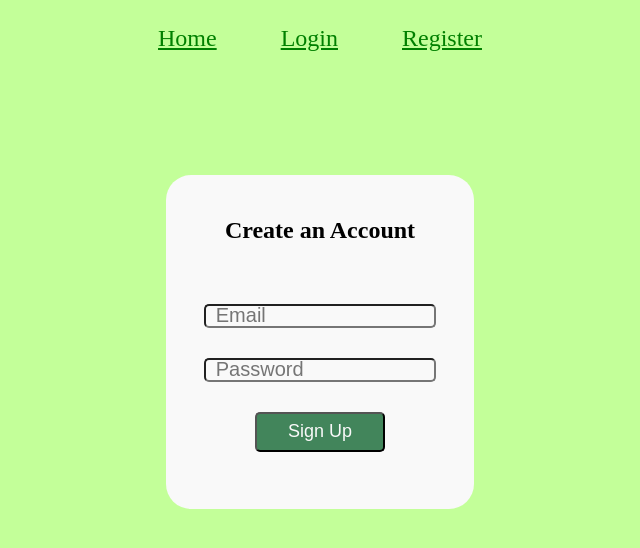
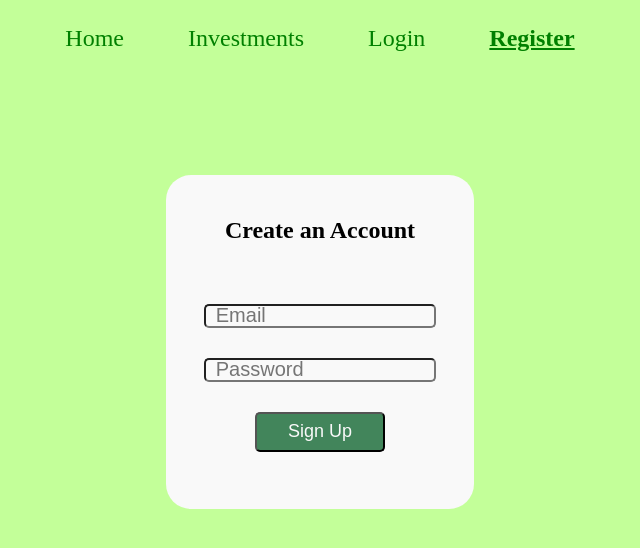
Before and after one commit to gshawnr/caerus_react, a React (Create React App) app: page /register in a window 1280 px wide. Shown: the top 548 px of the page, without its empty margins (320-960 px from the left). Built offline with nearby package versions, Linux system fonts and the light colour scheme.

Commit message:
change the landing page to Home

```diff
--- a/src/App.js
+++ b/src/App.js
@@ -1,6 +1,7 @@
 import "./App.css";
+import Home from "./components/Home";
 import Login from "./components/Login";
-import Home from "./components/Home";
+import Investments from "./components/Investments";
 import Register from "./components/Register";
 import { Routes, Route } from "react-router-dom";
 
@@ -8,6 +9,7 @@ function App() {
   return (
     <Routes>
       <Route path="/" element={<Home />} />
+      <Route path="/investments" element={<Investments />} />
       <Route path="/register" element={<Register />} />
       <Route path="/login" element={<Login />} />
     </Routes>
--- a/src/components/Home.css
+++ b/src/components/Home.css
@@ -1,9 +1,4 @@
-.tableContainer {
-  height: 500px;
-  margin: 5% 15%;
+.homeContainer h1 {
+  margin-top: 10%;
+  text-align: center;
 }
-
-.tableContainer button {
-  width: 100%;
-  margin-top: 3px;
-}
--- a/src/components/Home.jsx
+++ b/src/components/Home.jsx
@@ -1,153 +1,12 @@
-import React, { useEffect, useState } from "react";
+import ReactDOM from "react-dom";
 import "./Home.css";
-import Table from "./Table";
-import AddModal from "./AddModal";
-import EditModal from "./EditModal";
-import {
-  calculateTableData,
-  investmentFormatter,
-} from "../services/CalculationService";
-import { apiCall } from "../services/ApiServices";
 
-function Home() {
-  const [investments, setInvestments] = useState([]);
-  const [refreshApp, setRefreshApp] = useState(false);
-  const [isLoaded, setIsLoaded] = useState(false);
-  const [fetchErrorMsg, setFetchErrorMsg] = useState(null);
-  const [fetchErrorCode, setFetchErrorCode] = useState(null);
-  const [addModal, setAddModal] = useState(false);
-  const [openEditModal, setOpenEditModal] = useState(false);
-  const [editInv, setEditInv] = useState(null);
-
-  useEffect(() => {
-    const getInvestment = async () => {
-      try {
-        const items = await apiCall(
-          `${process.env.REACT_APP_BASEURL}/investments`,
-          "GET"
-        );
-        const updatedInv = await calculateTableData(items);
-
-        setInvestments(updatedInv);
-        setFetchErrorMsg(null);
-        setFetchErrorCode(null);
-        setIsLoaded(true);
-        setRefreshApp(false);
-      } catch (err) {
-        console.log(JSON.stringify(err));
-        const { message = "error fetching data", statusCode = 500 } =
-          JSON.parse(err.message) || {};
-        setFetchErrorMsg(message);
-        setFetchErrorCode(statusCode);
-        setIsLoaded(false);
-        setRefreshApp(false);
-      }
-    };
-
-    getInvestment();
-  }, [refreshApp]);
-
-  const handleAddBtn = (e) => {
-    setAddModal(true);
-  };
-
-  const handleAddInvestment = async (inv) => {
-    try {
-      inv = investmentFormatter(inv);
-
-      await apiCall(
-        `${process.env.REACT_APP_BASEURL}/equities/add`,
-        "POST",
-        JSON.stringify(inv)
-      );
-
-      setAddModal(false);
-      setRefreshApp(true);
-    } catch (err) {
-      console.log("error adding investment", err.status, err.message);
-    }
-  };
-
-  const handleDeleteInvestment = async (inv) => {
-    try {
-      await apiCall(
-        `${process.env.REACT_APP_BASEURL}/equities/remove`,
-        "POST",
-        JSON.stringify({ ticker: inv.ticker })
-      );
-
-      setOpenEditModal(false);
-      setRefreshApp(true);
-    } catch (err) {
-      console.log("delete error: ", err);
-    }
-  };
-
-  const handleEditInvestment = async (obj) => {
-    try {
-      setEditInv(obj);
-      setOpenEditModal(true);
-    } catch (err) {
-      console.log("edit error", err);
-    }
-  };
-
-  const submitEdit = async (obj) => {
-    closeEditModal();
-    obj = investmentFormatter(obj);
-
-    await apiCall(
-      `${process.env.REACT_APP_BASEURL}/equities/edit`,
-      "PUT",
-      JSON.stringify(obj)
-    );
-
-    setRefreshApp(true);
-  };
-
-  const closeAddModal = () => {
-    setAddModal((prev) => {
-      return !prev;
-    });
-  };
-
-  const closeEditModal = () => {
-    setOpenEditModal((prev) => {
-      return !prev;
-    });
-  };
-
+const Home = () => {
   return (
-    <div className="Parent">
-      {!isLoaded && !fetchErrorMsg ? (
-        <h3> loading ... </h3>
-      ) : fetchErrorMsg && fetchErrorCode === 401 ? (
-        <h3>Session Expired. Please login again.</h3>
-      ) : fetchErrorMsg ? (
-        <h3>Error loading page. Please try back later.</h3>
-      ) : (
-        <div className="tableContainer">
-          {addModal && (
-            <AddModal
-              closeModal={closeAddModal}
-              addInv={handleAddInvestment}
-            ></AddModal>
-          )}
-          {openEditModal && (
-            <EditModal
-              deleteInv={handleDeleteInvestment}
-              onEdit={submitEdit}
-              closeModal={closeEditModal}
-            >
-              {editInv}
-            </EditModal>
-          )}
-          <Table handleRowClick={handleEditInvestment} data={investments} />
-          <button onClick={handleAddBtn}>Add</button>
-        </div>
-      )}
+    <div className="homeContainer">
+      <h1>Welcome to the homepage ... where I have done nothing</h1>
     </div>
   );
-}
+};
 
 export default Home;
--- /dev/null
+++ b/src/components/Investments.css
@@ -0,0 +1,9 @@
+.tableContainer {
+  height: 500px;
+  margin: 5% 15%;
+}
+
+.tableContainer button {
+  width: 100%;
+  margin-top: 3px;
+}
--- /dev/null
+++ b/src/components/Investments.jsx
@@ -0,0 +1,153 @@
+import React, { useEffect, useState } from "react";
+import "./Investments.css";
+import Table from "./Table";
+import AddModal from "./AddModal";
+import EditModal from "./EditModal";
+import {
+  calculateTableData,
+  investmentFormatter,
+} from "../services/CalculationService";
+import { apiCall } from "../services/ApiServices";
+
+function Home() {
+  const [investments, setInvestments] = useState([]);
+  const [refreshApp, setRefreshApp] = useState(false);
+  const [isLoaded, setIsLoaded] = useState(false);
+  const [fetchErrorMsg, setFetchErrorMsg] = useState(null);
+  const [fetchErrorCode, setFetchErrorCode] = useState(null);
+  const [addModal, setAddModal] = useState(false);
+  const [openEditModal, setOpenEditModal] = useState(false);
+  const [editInv, setEditInv] = useState(null);
+
+  useEffect(() => {
+    const getInvestment = async () => {
+      try {
+        const items = await apiCall(
+          `${process.env.REACT_APP_BASEURL}/investments`,
+          "GET"
+        );
+        const updatedInv = await calculateTableData(items);
+
+        setInvestments(updatedInv);
+        setFetchErrorMsg(null);
+        setFetchErrorCode(null);
+        setIsLoaded(true);
+        setRefreshApp(false);
+      } catch (err) {
+        console.log(JSON.stringify(err));
+        const { message = "error fetching data", statusCode = 500 } =
+          JSON.parse(err.message) || {};
+        setFetchErrorMsg(message);
+        setFetchErrorCode(statusCode);
+        setIsLoaded(false);
+        setRefreshApp(false);
+      }
+    };
+
+    getInvestment();
+  }, [refreshApp]);
+
+  const handleAddBtn = (e) => {
+    setAddModal(true);
+  };
+
+  const handleAddInvestment = async (inv) => {
+    try {
+      inv = investmentFormatter(inv);
+
+      await apiCall(
+        `${process.env.REACT_APP_BASEURL}/equities/add`,
+        "POST",
+        JSON.stringify(inv)
+      );
+
+      setAddModal(false);
+      setRefreshApp(true);
+    } catch (err) {
+      console.log("error adding investment", err.status, err.message);
+    }
+  };
+
+  const handleDeleteInvestment = async (inv) => {
+    try {
+      await apiCall(
+        `${process.env.REACT_APP_BASEURL}/equities/remove`,
+        "POST",
+        JSON.stringify({ ticker: inv.ticker })
+      );
+
+      setOpenEditModal(false);
+      setRefreshApp(true);
+    } catch (err) {
+      console.log("delete error: ", err);
+    }
+  };
+
+  const handleEditInvestment = async (obj) => {
+    try {
+      setEditInv(obj);
+      setOpenEditModal(true);
+    } catch (err) {
+      console.log("edit error", err);
+    }
+  };
+
+  const submitEdit = async (obj) => {
+    closeEditModal();
+    obj = investmentFormatter(obj);
+
+    await apiCall(
+      `${process.env.REACT_APP_BASEURL}/equities/edit`,
+      "PUT",
+      JSON.stringify(obj)
+    );
+
+    setRefreshApp(true);
+  };
+
+  const closeAddModal = () => {
+    setAddModal((prev) => {
+      return !prev;
+    });
+  };
+
+  const closeEditModal = () => {
+    setOpenEditModal((prev) => {
+      return !prev;
+    });
+  };
+
+  return (
+    <div className="Parent">
+      {!isLoaded && !fetchErrorMsg ? (
+        <span> </span> // decide how to handle the initial load
+      ) : fetchErrorMsg && fetchErrorCode === 401 ? (
+        <h3>Session Expired. Please login again.</h3>
+      ) : fetchErrorMsg ? (
+        <h3>Error loading page. Please try back later.</h3>
+      ) : (
+        <div className="tableContainer">
+          {addModal && (
+            <AddModal
+              closeModal={closeAddModal}
+              addInv={handleAddInvestment}
+            ></AddModal>
+          )}
+          {openEditModal && (
+            <EditModal
+              deleteInv={handleDeleteInvestment}
+              onEdit={submitEdit}
+              closeModal={closeEditModal}
+            >
+              {editInv}
+            </EditModal>
+          )}
+          <Table handleRowClick={handleEditInvestment} data={investments} />
+          <button onClick={handleAddBtn}>Add</button>
+        </div>
+      )}
+    </div>
+  );
+}
+
+export default Home;
--- /dev/null
+++ b/src/components/Nav.css
@@ -0,0 +1,13 @@
+nav a {
+  /* font-weight: bold; */
+  text-decoration: none;
+}
+
+a:hover {
+  text-decoration: underline;
+}
+
+.active-link {
+  text-decoration: underline;
+  font-weight: bolder;
+}
--- a/src/components/Nav.jsx
+++ b/src/components/Nav.jsx
@@ -1,11 +1,34 @@
-import React, { useState } from "react";
+import React, { useState, useEffect } from "react";
+import { useLocation } from "react-router-dom";
+import "./Nav.css";
 
 function Nav() {
+  const [activePath, setActivePath] = useState("");
+  let location = useLocation();
+
+  useEffect(() => {
+    const { pathname = null } = location;
+    setActivePath(pathname);
+  }, [location]);
+
+  const links = [
+    { name: "Home", path: "/" },
+    { name: "Investments", path: "/investments" },
+    { name: "Login", path: "/login" },
+    { name: "Register", path: "/register" },
+  ];
+
   return (
     <nav>
-      <a href="/">Home</a>
-      <a href="/login">Login</a>
-      <a href="/register">Register</a>
+      {links.map((thisLink) => (
+        <a
+          key={thisLink.name}
+          className={activePath === thisLink.path ? "active-link" : ""}
+          href={thisLink.path}
+        >
+          {thisLink.name}
+        </a>
+      ))}
     </nav>
   );
 }
--- a/src/index.js
+++ b/src/index.js
@@ -8,8 +8,8 @@ import Nav from "./components/Nav";
 const root = ReactDOM.createRoot(document.getElementById("root"));
 root.render(
   <React.StrictMode>
-    <Nav />
     <BrowserRouter>
+      <Nav />
       <App />
     </BrowserRouter>
   </React.StrictMode>
```
